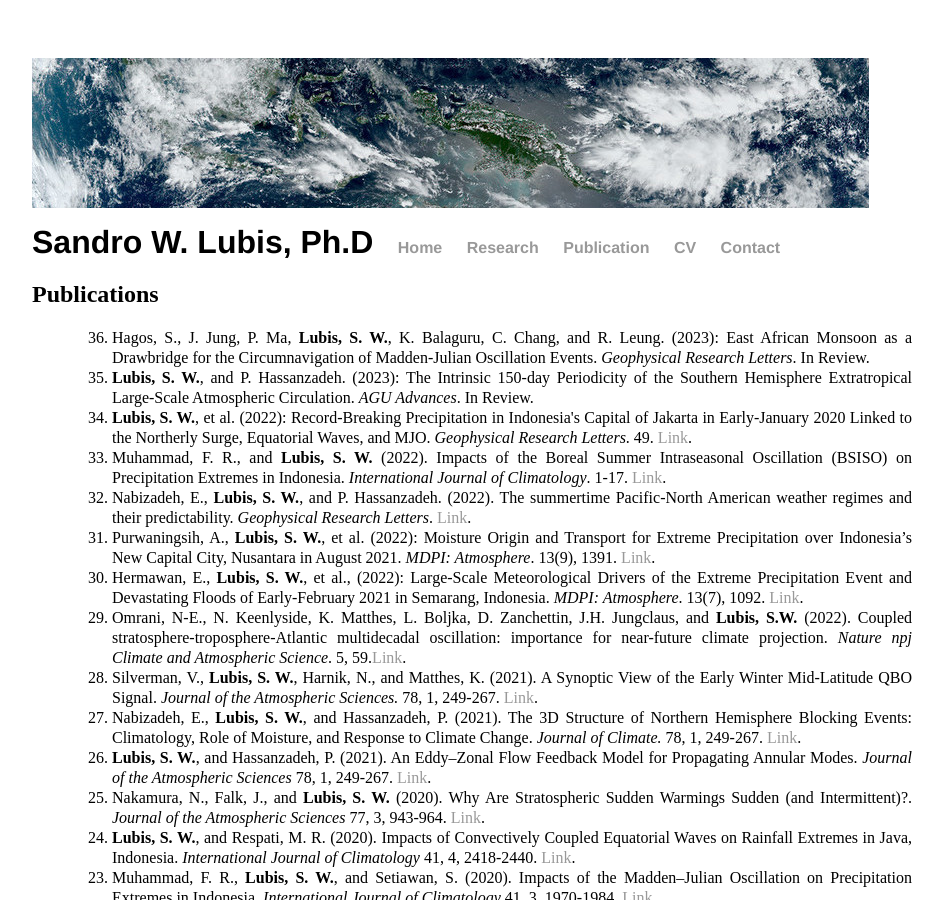
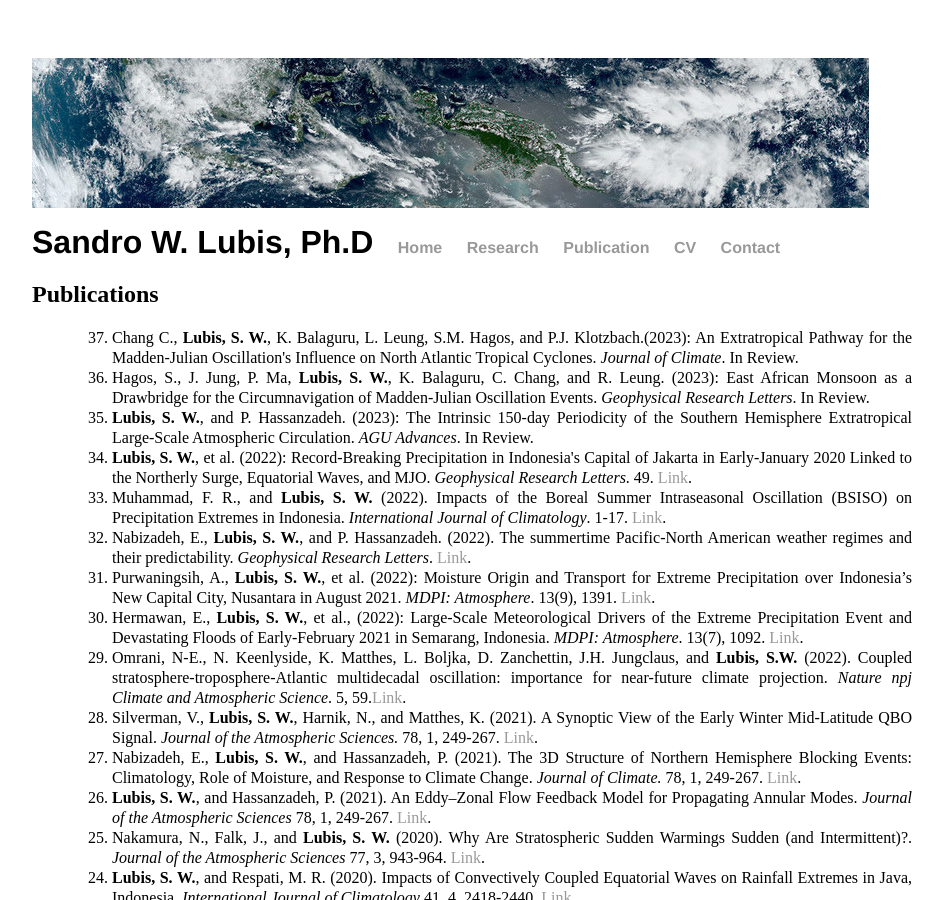
Before and after one commit to sandrolubis/sandrolubis.github.io, a Jekyll site: the page built from publication/index.html, in a window 1280 px wide and 900 px high. Shown: the whole window, without its empty margins (276-1219 px from the left). Built offline with Jekyll 4.4.1, drawn with Linux system fonts in a browser that asks for light colours.

Commit message:
Update index.html

```diff
--- a/publication/index.html
+++ b/publication/index.html
@@ -7,6 +7,7 @@ title: Publications | Sandro Lubis
 	<h2>Publications</h2>
 	<ol style="line-height:1.25; text-align:justify;">
 	<ol reversed>
+		<li>Chang C., <b>Lubis, S. W.</b>, K. Balaguru, L. Leung, S.M. Hagos, and P.J. Klotzbach.(2023): An Extratropical Pathway for the Madden-Julian Oscillation's Influence on North Atlantic Tropical Cyclones. <i>Journal of Climate</i>. In Review.</li>
 		<li>Hagos, S., J. Jung, P. Ma, <b>Lubis, S. W.</b>, K. Balaguru, C. Chang, and R. Leung. (2023): East African Monsoon as a Drawbridge for the Circumnavigation of Madden-Julian Oscillation Events. <i>Geophysical Research Letters</i>. In Review.</li>
 		<li><b>Lubis, S. W.</b>, and P. Hassanzadeh. (2023): The Intrinsic 150-day Periodicity of the Southern Hemisphere Extratropical Large-Scale Atmospheric Circulation. <i>AGU Advances</i>. In Review.</li>
 		<li><b>Lubis, S. W.</b>, et al. (2022): Record-Breaking Precipitation in Indonesia's Capital of Jakarta in Early-January 2020 Linked to the Northerly Surge, Equatorial Waves, and MJO. <i>Geophysical Research Letters</i>. 49. <a href="https://doi.org/10.1029/2022GL101513">Link</a>.</li>
```
